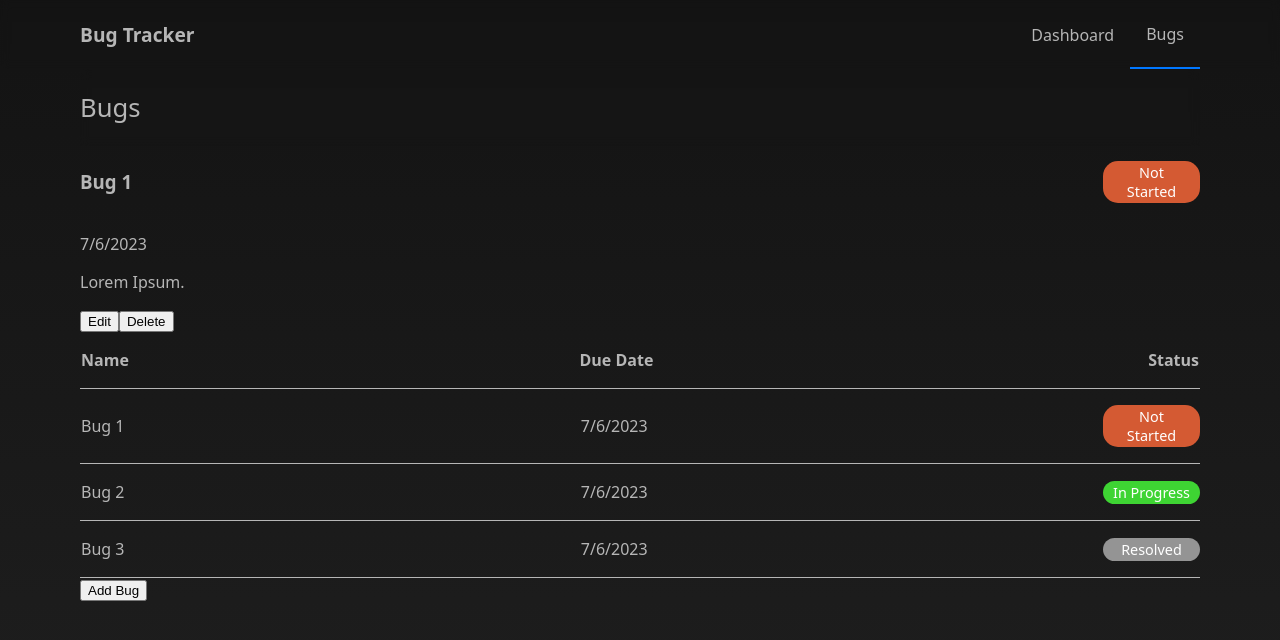
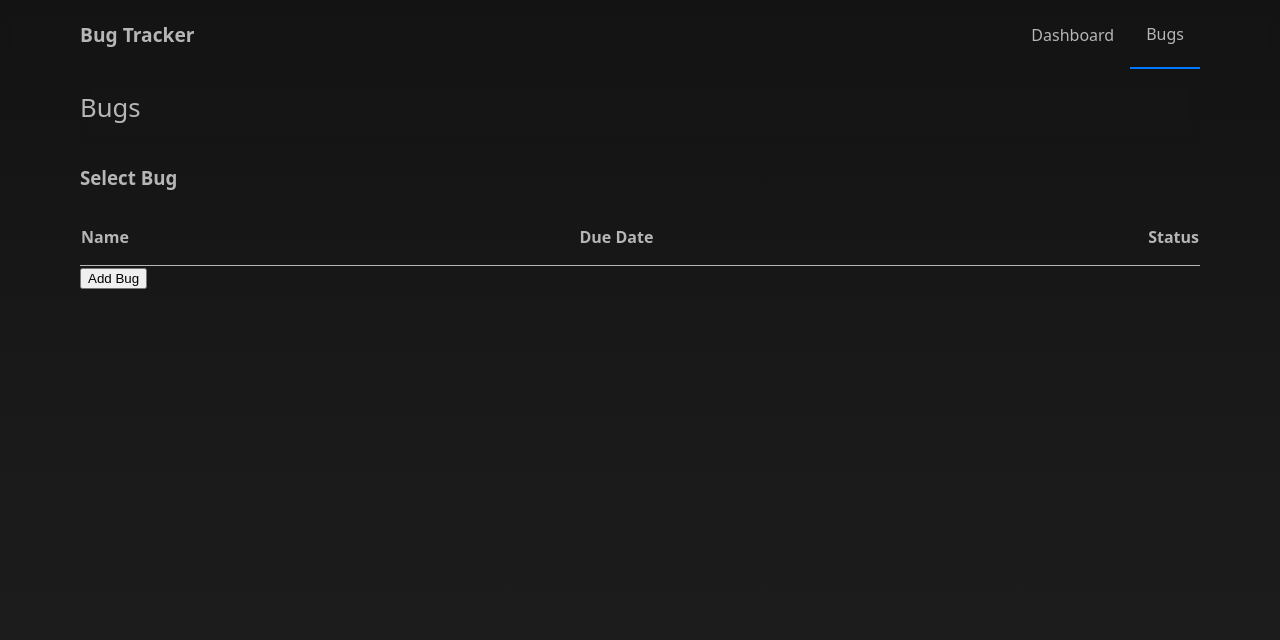
Before and after one commit to Mario-Florio/bug-tracker, a React (Create React App) app: page /bugs in a window 1280 px wide. Shown: the top 640 px of the page. Built offline with nearby package versions, Linux system fonts and the light colour scheme; the HTML template or start-up script is replaced by a standard one.

Commit message:
feat: add local storage

```diff
--- a/src/bugs.js
+++ b/src/bugs.js
@@ -1,10 +1,8 @@
 import uniqid from 'uniqid';
 
-let bugsList = [
-    { id: uniqid(), name: "Bug 1", description: "Lorem Ipsum.", dueDate: new Date(), status: 1, priority: 1 },
-    { id: uniqid(), name: "Bug 2", description: "Lorem Ipsum.", dueDate: new Date(), status: 2, priority: 2 },
-    { id: uniqid(), name: "Bug 3", description: "Lorem Ipsum.", dueDate: new Date(), status: 3, priority: 3 }
-];
+let storedBugs = JSON.parse(localStorage.getItem('BUGS'));
+
+let bugsList = storedBugs || [];
 
 function getBugs() {
     return [...bugsList];
@@ -12,19 +10,17 @@ function getBugs() {
 
 function add(bug) {
     bugsList.push(bug);
+    localStorage.setItem('BUGS', JSON.stringify(bugsList))
 };
 
 function edit(id, change) {
-    return bugsList = bugsList.map(bug => {
-        if (bug.id === id) {
-            return change;
-        } else return bug;
-    });
+    bugsList = bugsList.map(bug => bug.id === id ? change : bug);
+    localStorage.setItem('BUGS', JSON.stringify(bugsList));
 };
 
 function remove(id) {
-    return bugsList = bugsList.filter(bug =>
-        bug.id !== id);
+    bugsList = bugsList.filter(bug => bug.id !== id);
+    localStorage.setItem('BUGS', JSON.stringify(bugsList));
 };
 
 const bugs = {
```
